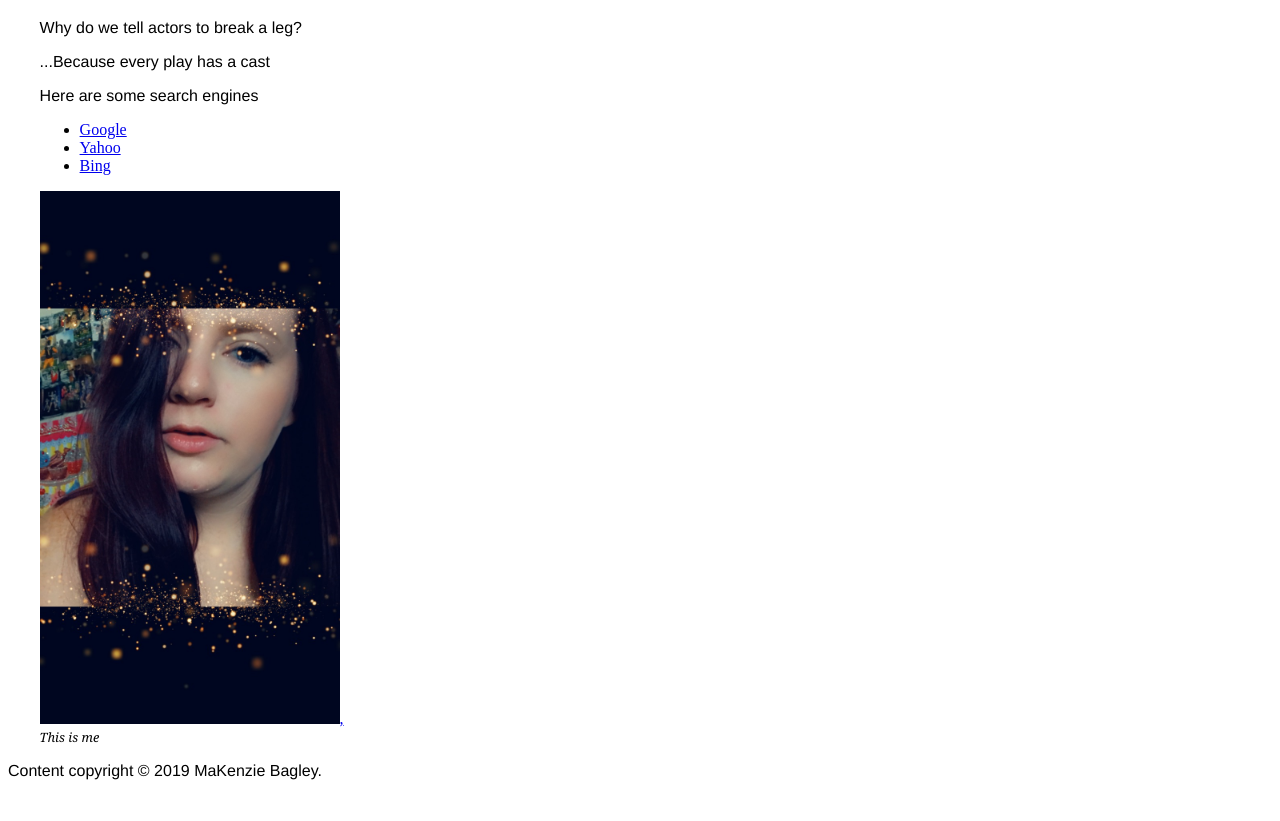
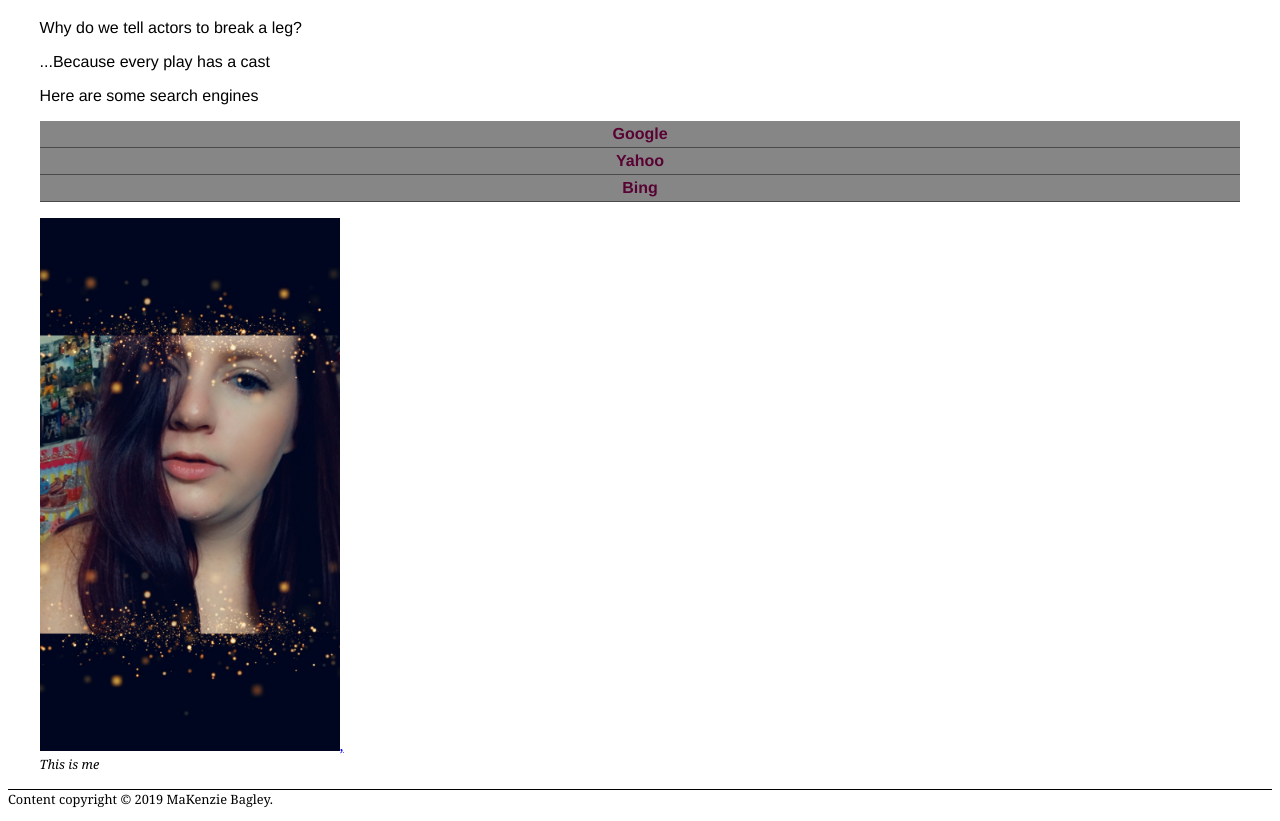
Before and after one commit to j4502-fs19/makenzie-bagley, a plain HTML site: page index.html in a window 1280 px wide. Shown: the part 164-985 px from the top of the page. Before the commit the page ends 960 px from the top, so only its background shows below. Drawn offline with Linux system fonts and the light colour scheme.

Commit message:
Added formating for my new "search" tag

```diff
--- a/index.html
+++ b/index.html
@@ -26,7 +26,7 @@
 
 <p> Here are some search engines </p>
 
-<ul>
+<ul id="search">
   <li><a href="http://google.com" target="_blank">Google</a></li>
   <li><a href="http://yahoo.com" target="_blank">Yahoo</a></li>
   <li><a href="http://bing.com" target="_blank">Bing</a></li>
--- a/style.css
+++ b/style.css
@@ -24,6 +24,7 @@ h1 {
     padding: 0;
 	  border-bottom: 1px solid #4B4A4A;
 }
+
 #nav a:link, #nav a:visited {
 	  display:block;
     color: #580333;
@@ -39,6 +40,32 @@ h1 {
     background-color: #606060;
 }
 
+#search {
+  padding: 0;
+  list-style-type: none;
+}
+
+#search li {
+    margin: 0;
+    padding: 0;
+	  border-bottom: 1px solid #4B4A4A;
+}
+
+#search a:link, #nav a:visited {
+	  display:block;
+    color: #580333;
+    background-color: #878686;
+    font-weight: bold;
+    text-align:center;
+    text-decoration: none;
+    padding: 4px;
+    font-family: Helvetica, Arial, sans-serif;
+}
+
+#search a:hover, #nav a:active {
+    background-color: #606060;
+}
+
 .caption {
     color: black;
     font-family: Georgia, "Times New Roman", serif;
@@ -47,3 +74,14 @@ h1 {
     margin-top: 0;
     text-align: left;
 }
+
+#footer {
+    color: black;
+    font-family: Georgia, "Times New Roman", serif;
+    font-size: 0.8em;
+    border-top: 1px solid black;
+}
+
+img {
+	border: none;
+}
```
